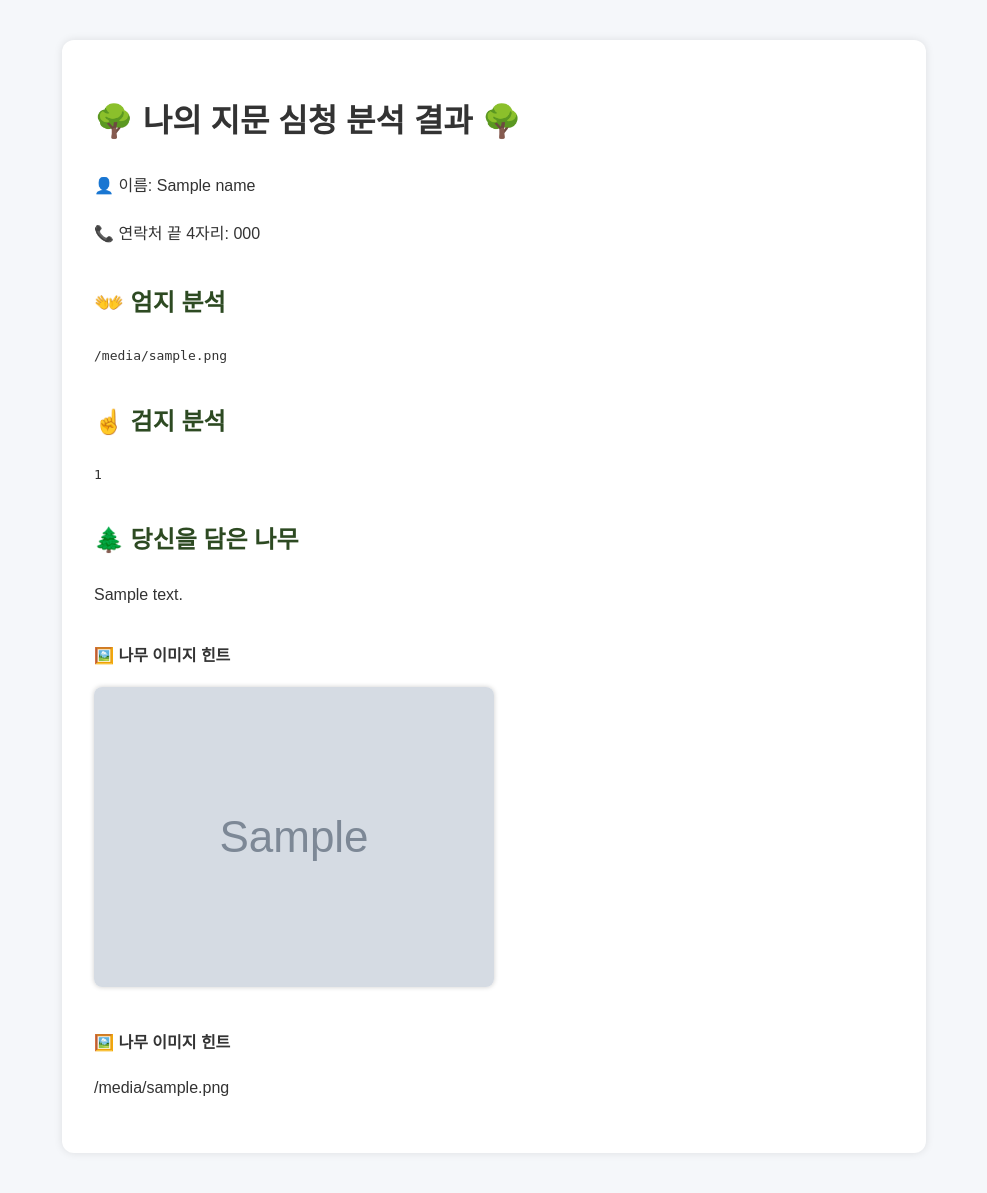
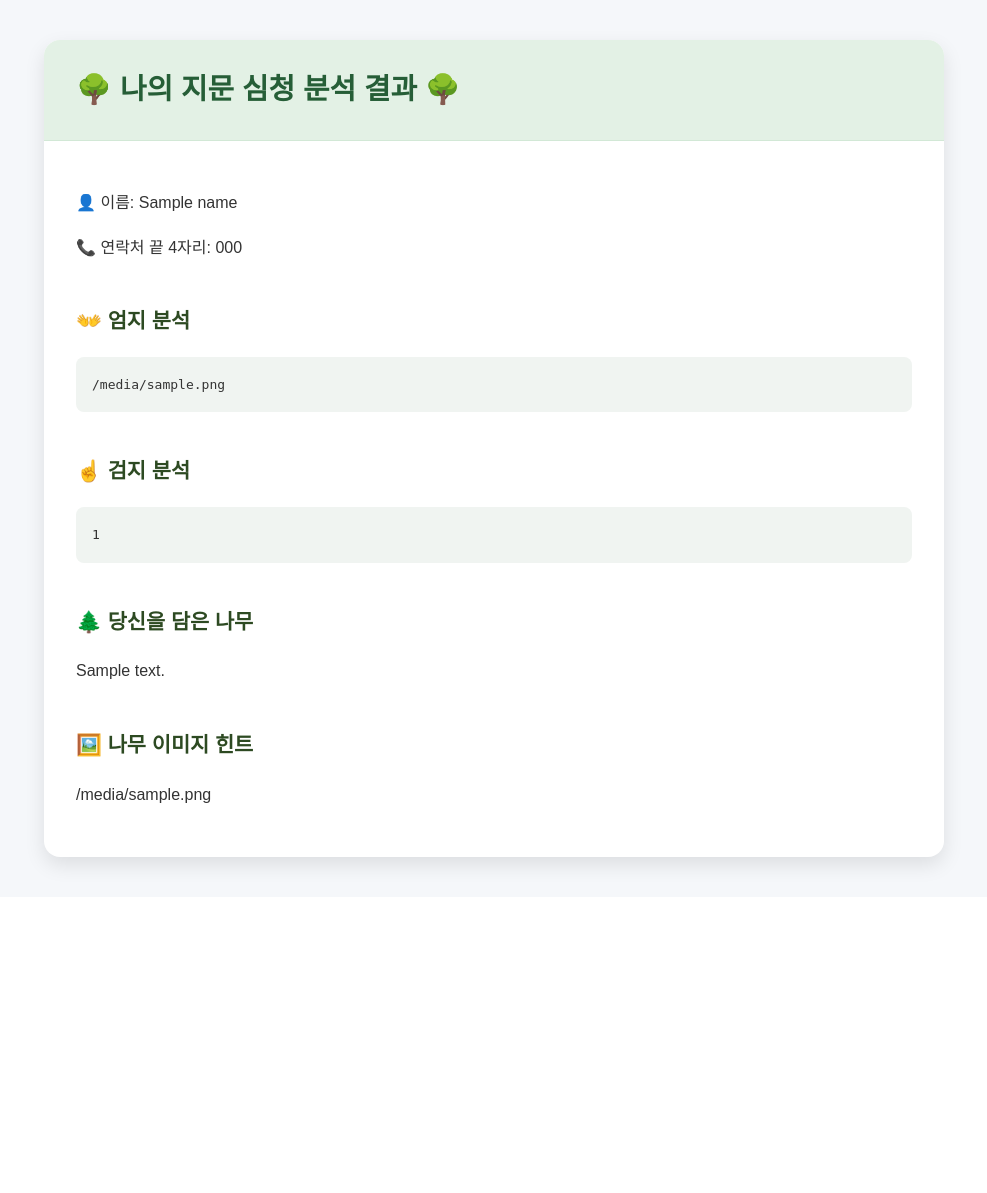
Before and after one commit to KyungHoon416/new__fingerprint, a Flask app: template templates/result.html in a window 1280 px wide. Shown: the whole page, without its empty margins (146-1133 px from the left). After the commit the page ends 877 px from the top, so only its background shows below. Run offline with Flask 3, Linux system fonts and the light colour scheme; the template is opened without the code that fills it: most values are stand-ins (such as "Sample title", 1, 10 or a date in 2020); grey boxes marked "Sample" are stand-in pictures; parts of the project's set-up code (start-up, migrations or seed data) failed here and were passed over.

Commit message:
이쁘깨구상

```diff
--- a/templates/result.html
+++ b/templates/result.html
@@ -11,31 +11,63 @@
       color: #333;
       line-height: 1.8;
     }
-    .result {
-      max-width: 800px;
+    .result-card {
+      max-width: 900px;
       margin: auto;
-      background: white;
+      background: #ffffff;
+      border-radius: 16px;
+      box-shadow: 0 8px 20px rgba(0,0,0,0.1);
+      overflow: hidden;
+    }
+    .header {
+      background: #e3f1e5;
+      padding: 1.5rem 2rem;
+      border-bottom: 1px solid #d2e8d6;
+    }
+    .header h1 {
+      margin: 0;
+      font-size: 1.8rem;
+      color: #265e37;
+    }
+    .content {
       padding: 2rem;
-      border-radius: 12px;
-      box-shadow: 0 0 8px rgba(0,0,0,0.1);
     }
     h2 {
-      margin-top: 2rem;
+      margin-top: 2.5rem;
       color: #2d4a22;
+      font-size: 1.3rem;
     }
     p {
-      margin-bottom: 1.2rem;
+      margin-bottom: 1rem;
     }
-    .hint {
+    pre {
+      background: #f0f4f1;
+      padding: 1rem;
+      border-radius: 8px;
+      overflow-x: auto;
+    }
+    .image-section {
       margin-top: 2rem;
+      text-align: center;
+    }
+    .image-section img {
+      max-width: 100%;
+      border-radius: 12px;
+      box-shadow: 0 4px 10px rgba(0,0,0,0.1);
+    }
+    .image-caption {
+      margin-top: 0.8rem;
       font-weight: bold;
+      color: #444;
     }
   </style>
 </head>
 <body>
-  <div class="result">
+  <div class="result-card">
+    <div class="header">
       <h1>🌳 나의 지문 심청 분석 결과 🌳</h1>
-
+    </div>
+    <div class="content">
       <p>👤 이름: {{ name }}</p>
       <p>📞 연락처 끝 4자리: {{ phone }}</p>
 
@@ -48,14 +80,10 @@
       <h2>🌲 당신을 담은 나무</h2>
       <p>{{ tree_desc }}</p>
 
-
-    {% if tree_image %}
-    <div class="hint">🖼️ 나무 이미지 힌트</div>
-    <p><img src="{{ tree_image }}" alt="나무 이미지" style="max-width:100%; border-radius: 8px; box-shadow: 0 0 5px rgba(0,0,0,0.2);"></p>
-    {% endif %}
-    <div class="hint">🖼️ 나무 이미지 힌트</div>
+      <h2>🖼️ 나무 이미지 힌트</h2>
       <p>{{ tree_image }}</p>
 
     </div>
+  </div>
 </body>
 </html>
```
Lines whose indentation alone changed are shown as unchanged.
